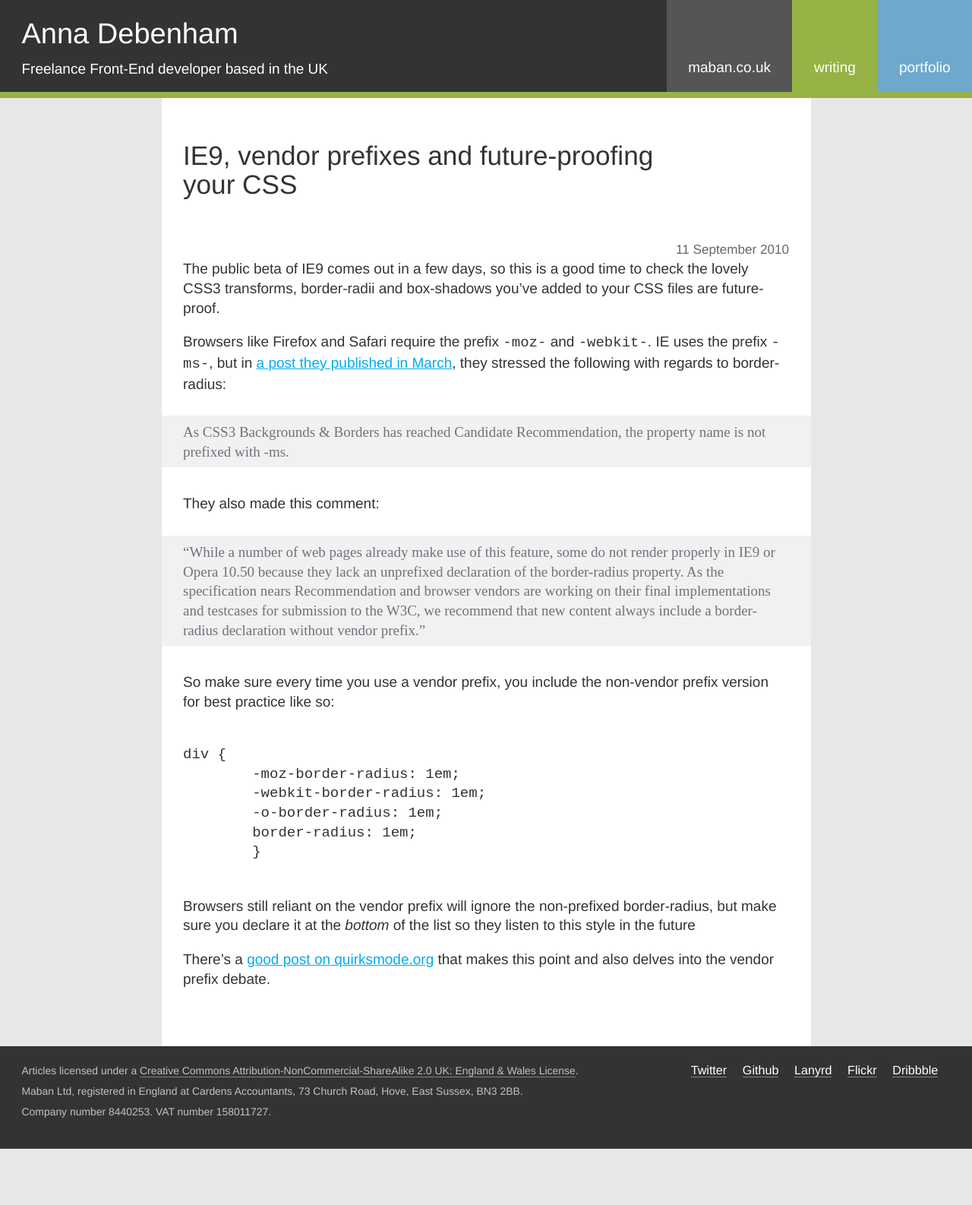
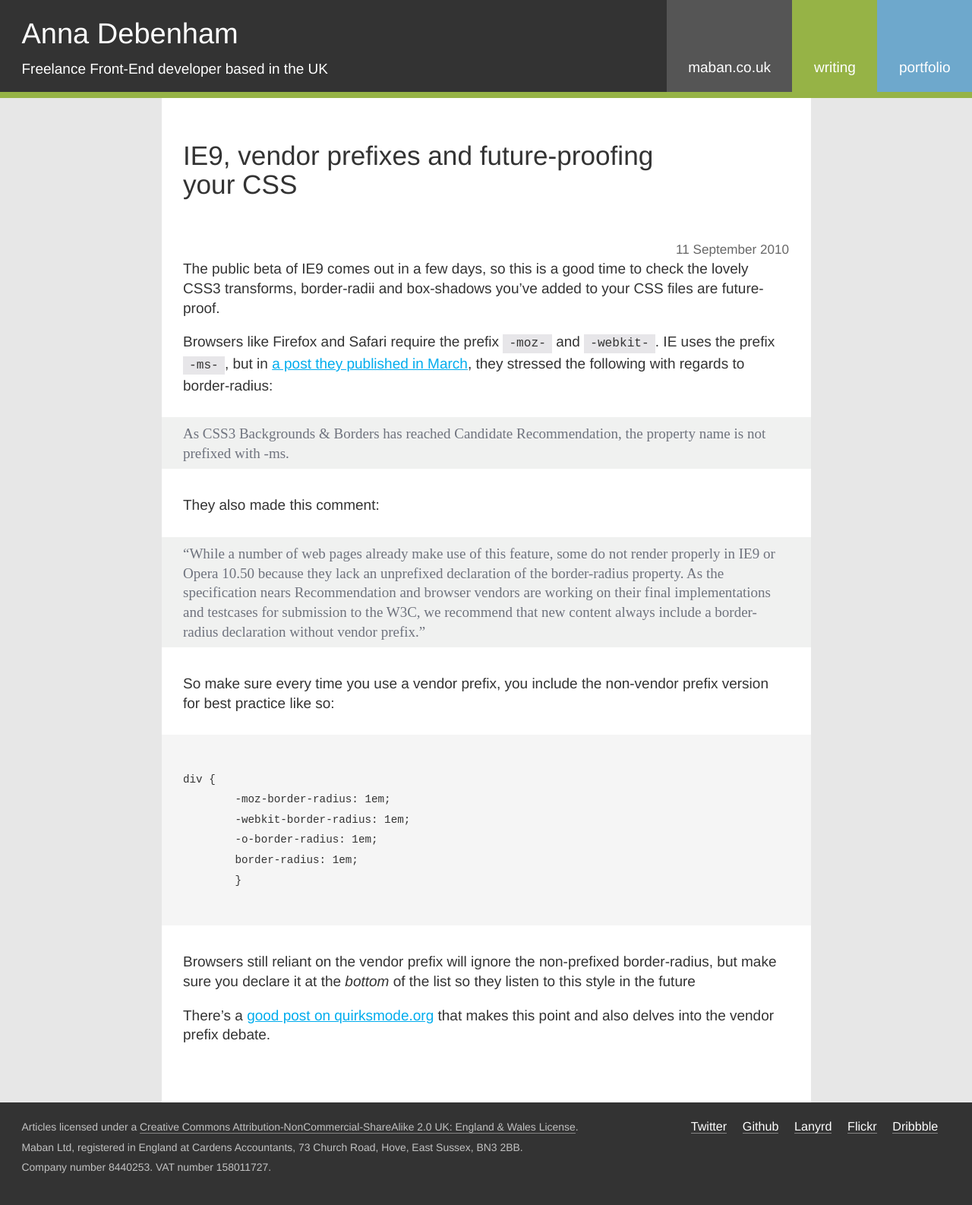
Before and after one commit to maban/maban, a Jekyll site: the page built from _posts/2010-09-11-43.html, in a window 1280 px wide. Shown: the whole page at 76% size. Built offline with Jekyll 4.4.1, drawn with Linux system fonts in a browser that asks for light colours; before the commit the page ends 1512 px from its top, so only the background shows below that.

Commit message:
Code styles

```diff
--- a/style/main.css
+++ b/style/main.css
@@ -71,6 +71,25 @@ blockquote {
 blockquote cite {
     font-family: "myriad pro";
     font-size: 0.9em;
+}
+
+pre {
+    white-space: pre-wrap;
+    background-color: #F5F5F5;
+    padding: 1em 1.5em;
+    margin: 1.5em -1.5em 1.85em;
+}
+
+code {
+    font-size: 0.85em;
+    padding: 0.2em 0.5em;
+    background-color: #E7E6E9;
+}
+
+pre code {
+    background-color: transparent;
+    font-size: 0.75em;
+    padding: 0;
 }
 
 figure {
```
